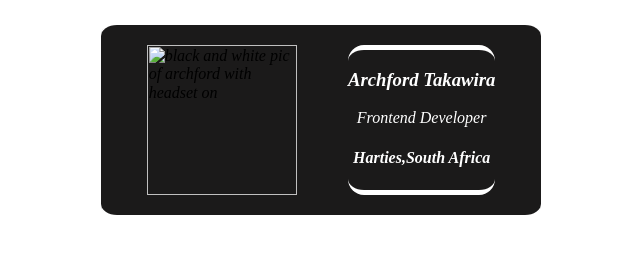
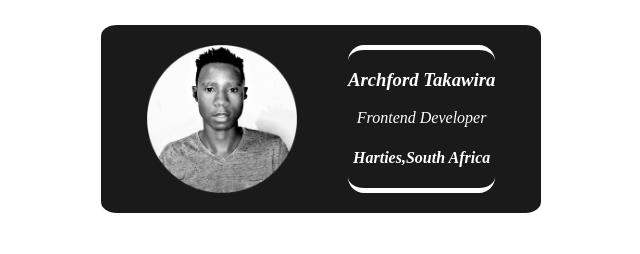
Before and after one commit to Archfordtk/bussinescard, a plain HTML site: page index.html in a window 1280 px wide. Shown: the whole page, without its empty margins (319-959 px from the left). Drawn offline with nearby package versions, Linux system fonts and the light colour scheme.

Commit message:
Update index.html

```diff
--- a/index.html
+++ b/index.html
@@ -6,7 +6,7 @@
 
         <div class="card border oblique "> <!--utility class= a class for a silngle css property-->
             <img
-                src="images/per.png"
+                src="per.png"
                 alt="black and white pic of archford with headset on" class="avatar border-blue">
 
             <div class="border">
```
